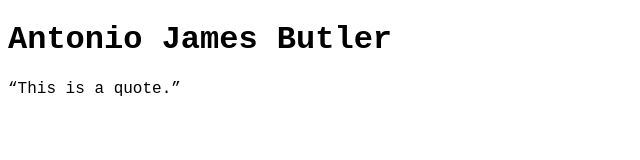
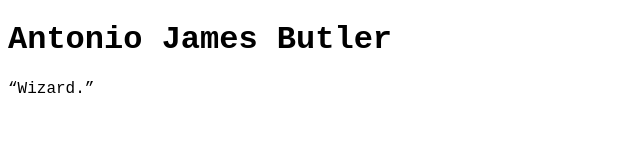
Before and after one commit to ajbutler195/ajbutler195, a plain HTML site: page index.html in a window 1280 px wide. Shown: the full height of the page, 0-640 px from the left. Drawn offline with Linux system fonts and the light colour scheme.

Commit message:
changed site name and quote.

```diff
--- a/index.html
+++ b/index.html
@@ -5,14 +5,14 @@
     <meta charset="UTF-8">
     <meta http-equiv="X-UA-Compatible" content="IE=edge">
     <meta name="viewport" content="width=device-width, initial-scale=1.0">
-    <title>The Coolest Ever</title>
+    <title>Some Dope Ass Shit</title>
     <link rel="stylesheet" href="styles.css">
 </head>
 
 <body>
     <div>
         <h1>Antonio James Butler</h1>
-        <q>This is a quote.</q>
+        <q>Wizard.</q>
     </div>
 </body>
 
```
